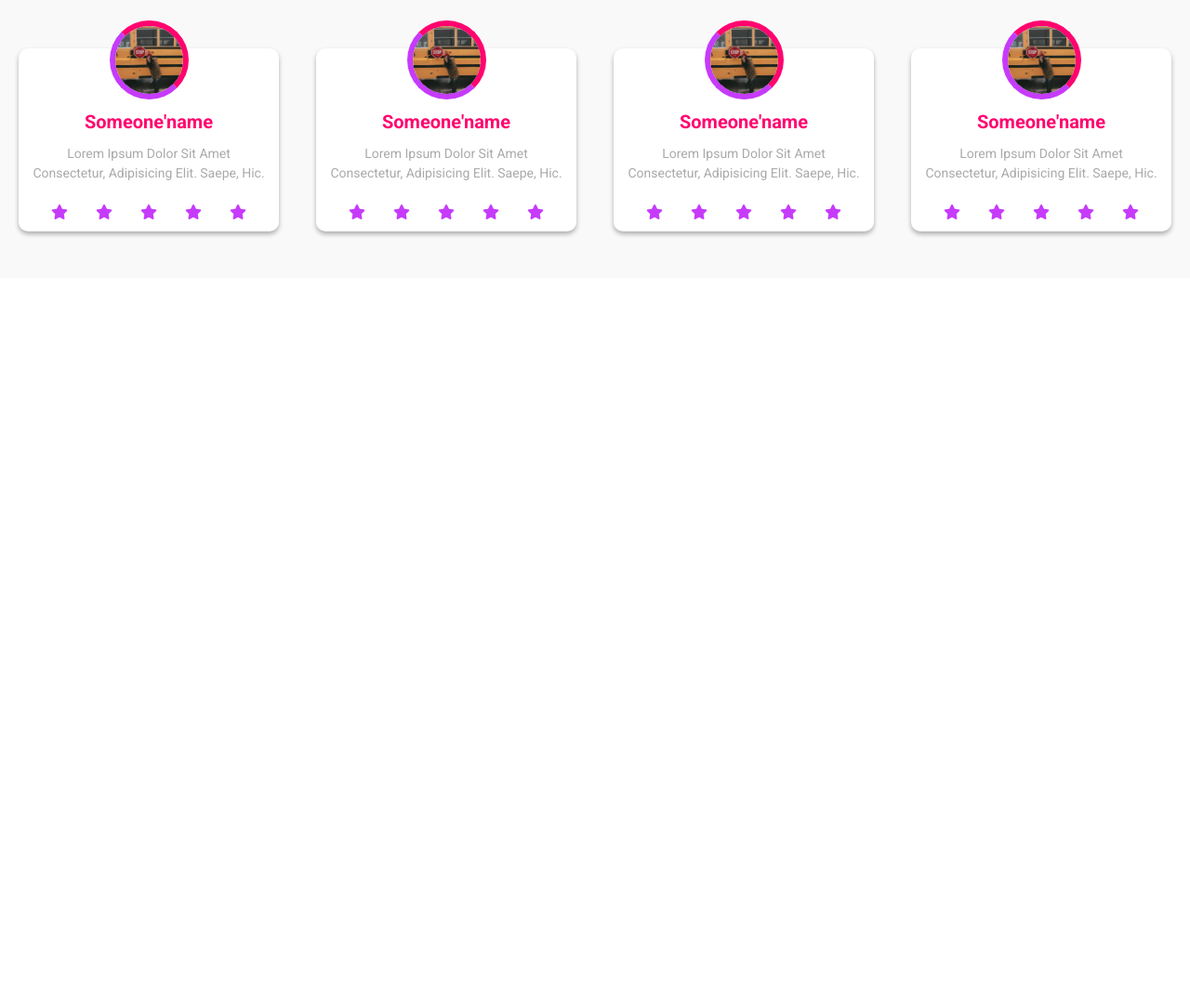
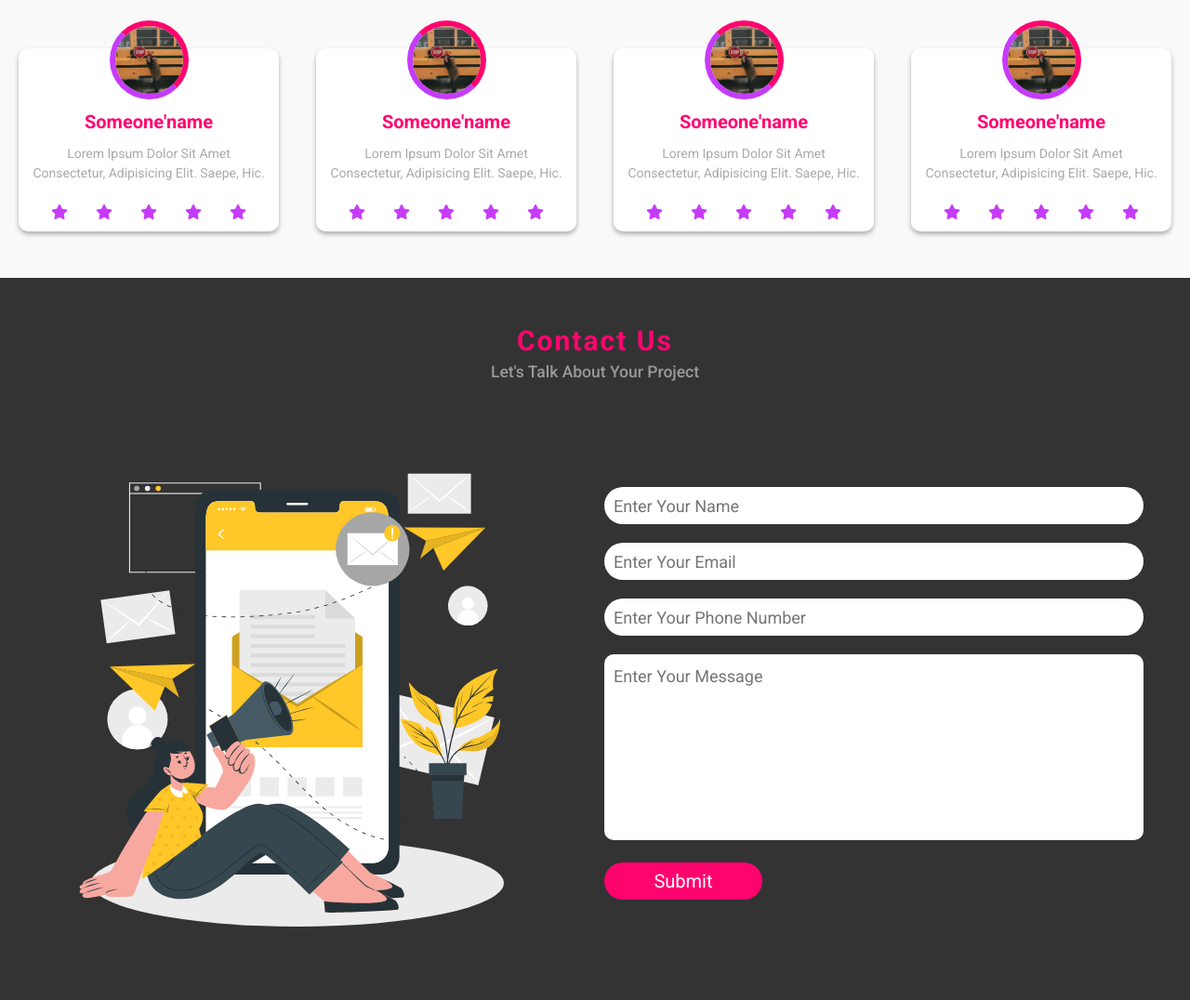
Before and after one commit to Vinhdev04/Landing_Page_03, a plain HTML site: page Education/index.html in a window 1280 px wide. Shown: the part 3191-4267 px from the top of the page at 93% size. Before the commit the page ends 3490 px from the top, so only its background shows below. Drawn offline with nearby package versions, Linux system fonts and the light colour scheme.

Commit message:
upload source code Section 07 Contact

```diff
--- a/Education/assets/responsive.css
+++ b/Education/assets/responsive.css
@@ -67,7 +67,21 @@
   }
 
   .course .box-containe {
-    width: 100px;
+    width: 100%;
+  }
+
+  .contact .rows {
+    flex-flow: column;
+  }
+
+  .contact .rows .image img {
+    width: 90vw;
+    height: 50vh;
+  }
+
+  .contact .rows .form-contact {
+    width: 90%;
+    padding: 0;
   }
 }
 
--- a/Education/assets/style.css
+++ b/Education/assets/style.css
@@ -512,3 +512,67 @@ header .menu-mobile .icon-close {
   color: gold;
   background: transparent;
 }
+
+/* Section 07 */
+.contact {
+  background: #333;
+}
+
+.contact .rows {
+  display: flex;
+  justify-content: center;
+  align-items: center;
+  padding: 5rem 0;
+}
+
+.contact .rows .image img {
+  width: 50vw;
+  height: 70vh;
+}
+
+.contact .rows .form-contact {
+  width: 50%;
+  padding-right: 6rem;
+}
+
+.contact .rows .form-contact input,
+textarea {
+  height: 4rem;
+  width: 100%;
+  background: #fff;
+  border: none;
+  border-radius: 5rem;
+  padding: 1rem 0 1rem 1rem;
+  margin: 1rem 0 1rem 1rem;
+  color: var(--primary-color);
+  font-size: 1.8rem;
+  transition: 2s linear;
+}
+
+.contact .rows .form-contact textarea {
+  height: 20rem;
+  border-radius: 1rem;
+  padding: 1rem;
+  resize: none;
+}
+
+.contact .rows .form-contact input:focus,
+textarea:focus {
+  border: 0.2rem solid var(--primary-color);
+}
+
+.contact .rows .form-contact input[type="submit"] {
+  width: 17rem;
+  background-color: var(--primary-color);
+  color: #fff;
+  cursor: pointer;
+  font-size: 2rem;
+  transition: 0.2s;
+  padding: 0.4rem 0.2rem;
+}
+
+.contact .rows .form-contact input[type="submit"]:hover {
+  background: none;
+  color: var(--secondary-color);
+  border: 0.2rem solid var(--primary-color);
+}
--- a/Education/index.html
+++ b/Education/index.html
@@ -294,6 +294,40 @@
         </div>
       </div>
     </section>
+
+    <!-- Section 07 -->
+    <section class="contact" id="contact">
+      <h1 class="heading">Contact Us</h1>
+      <h3 class="title" style="text-align: center; color: #999">
+        Let's talk about your project
+      </h3>
+      <div class="rows">
+        <div class="image">
+          <img src="./images/Email campaign-cuate.svg" alt="" />
+        </div>
+
+        <div class="form-contact">
+          <form action="">
+            <input type="text" name="" id="" placeholder="Enter your name" />
+            <input type="email" name="" id="" placeholder="Enter your email" />
+            <input
+              type="number"
+              name=""
+              id=""
+              placeholder="Enter your phone number"
+            />
+            <textarea
+              name=""
+              cols="30"
+              rows="18"
+              id=""
+              placeholder="Enter your message"
+            ></textarea>
+            <input type="submit" value="Submit" />
+          </form>
+        </div>
+      </div>
+    </section>
     <script
       src="https://cdn.jsdelivr.net/npm/bootstrap@5.3.3/dist/js/bootstrap.bundle.min.js"
       integrity="sha384-YvpcrYf0tY3lHB60NNkmXc5s9fDVZLESaAA55NDzOxhy9GkcIdslK1eN7N6jIeHz"
```
Also changed, not shown: Education/images/Email campaign-cuate.svg (added).
